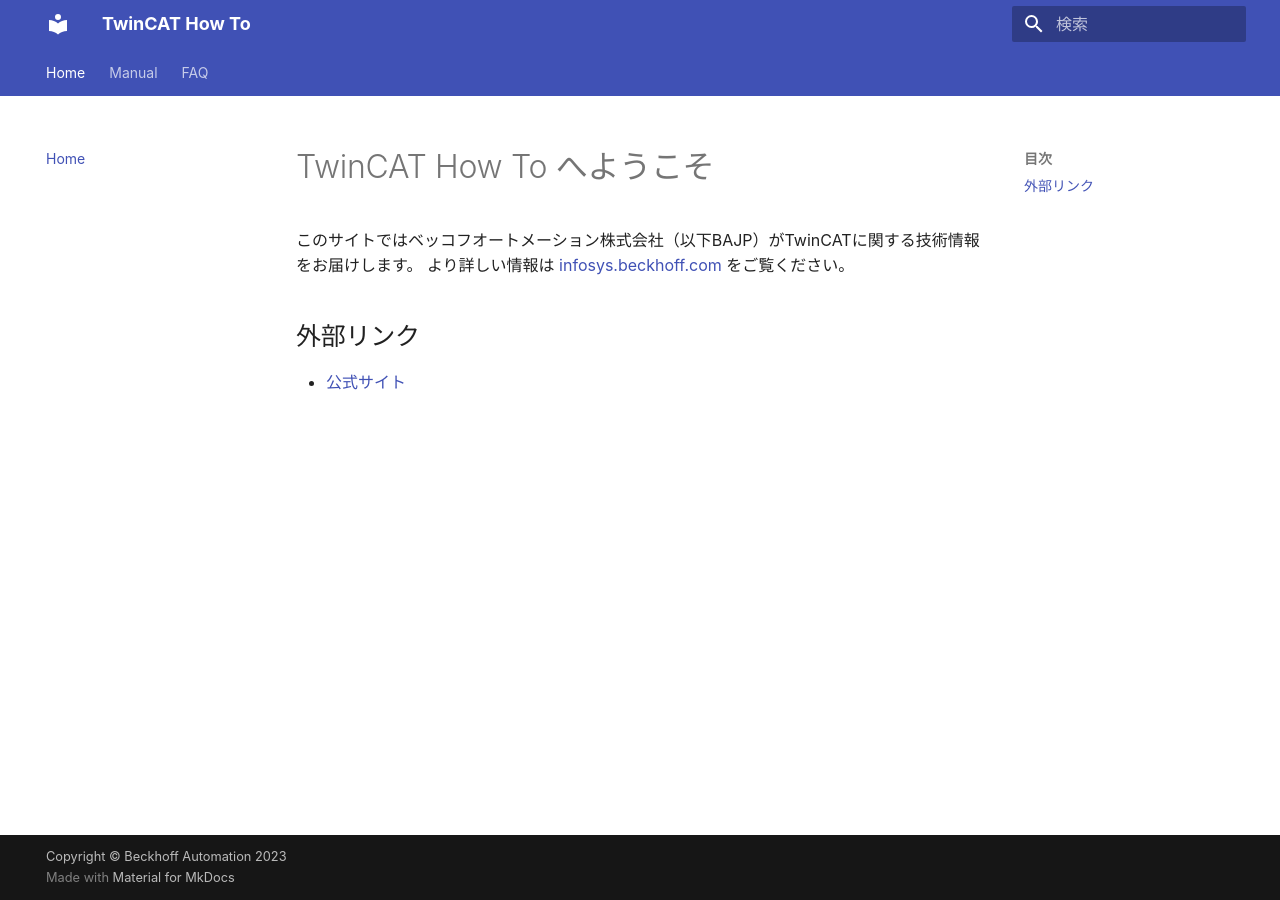
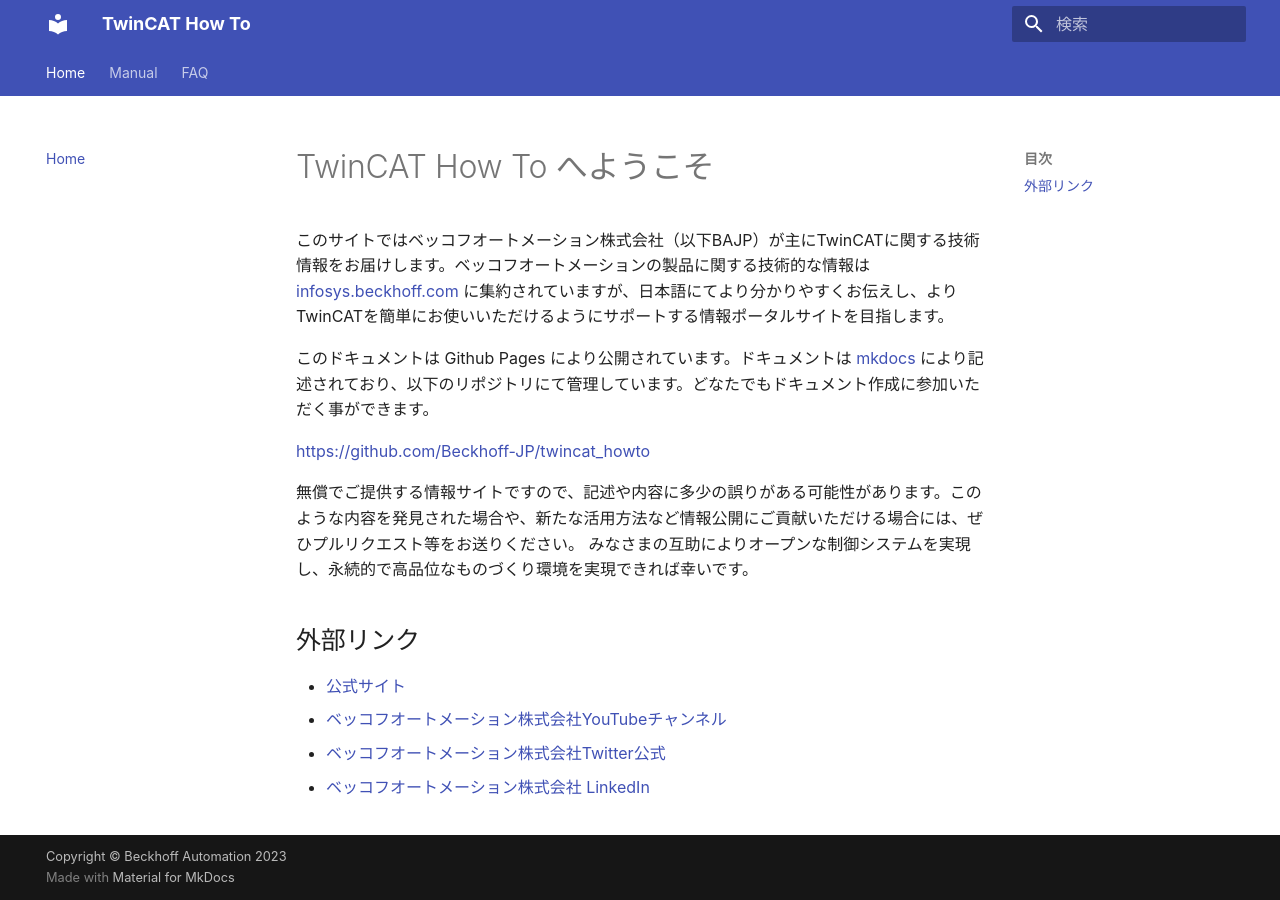
Before and after one commit to Beckhoff-JP/twincat_howto, an MkDocs documentation site: the page built from docs/index.md, in a window 1280 px wide. Built offline with MkDocs 1.6.1 and Material for MkDocs 9.7.7, drawn with Linux system fonts in a browser that asks for light colours; some web fonts are replaced.

Commit message:
Homeページの更新

```diff
--- a/docs/index.md
+++ b/docs/index.md
@@ -1,7 +1,17 @@
 # TwinCAT How To へようこそ
 
-このサイトではベッコフオートメーション株式会社（以下BAJP）がTwinCATに関する技術情報をお届けします。 より詳しい情報は [infosys.beckhoff.com](https://infosys.beckhoff.com/) をご覧ください。
+このサイトではベッコフオートメーション株式会社（以下BAJP）が主にTwinCATに関する技術情報をお届けします。ベッコフオートメーションの製品に関する技術的な情報は [infosys.beckhoff.com](https://infosys.beckhoff.com/) に集約されていますが、日本語にてより分かりやすくお伝えし、よりTwinCATを簡単にお使いいただけるようにサポートする情報ポータルサイトを目指します。
+
+このドキュメントは Github Pages により公開されています。ドキュメントは [mkdocs](https://www.mkdocs.org/) により記述されており、以下のリポジトリにて管理しています。どなたでもドキュメント作成に参加いただく事ができます。
+
+[https://github.com/Beckhoff-JP/twincat_howto](https://github.com/Beckhoff-JP/twincat_howto)
+
+無償でご提供する情報サイトですので、記述や内容に多少の誤りがある可能性があります。このような内容を発見された場合や、新たな活用方法など情報公開にご貢献いただける場合には、ぜひプルリクエスト等をお送りください。
+みなさまの互助によりオープンな制御システムを実現し、永続的で高品位なものづくり環境を実現できれば幸いです。
 
 ## 外部リンク
 
 * [公式サイト](https://www.beckhoff.com/)
+* [ベッコフオートメーション株式会社YouTubeチャンネル](https://www.youtube.com/@user-ck3yw4bw8p)
+* [ベッコフオートメーション株式会社Twitter公式](https://twitter.com/Beckhoff_Japan)
+* [ベッコフオートメーション株式会社 LinkedIn](https://www.linkedin.com/company/beckhoff-automation-k.k./)
```
